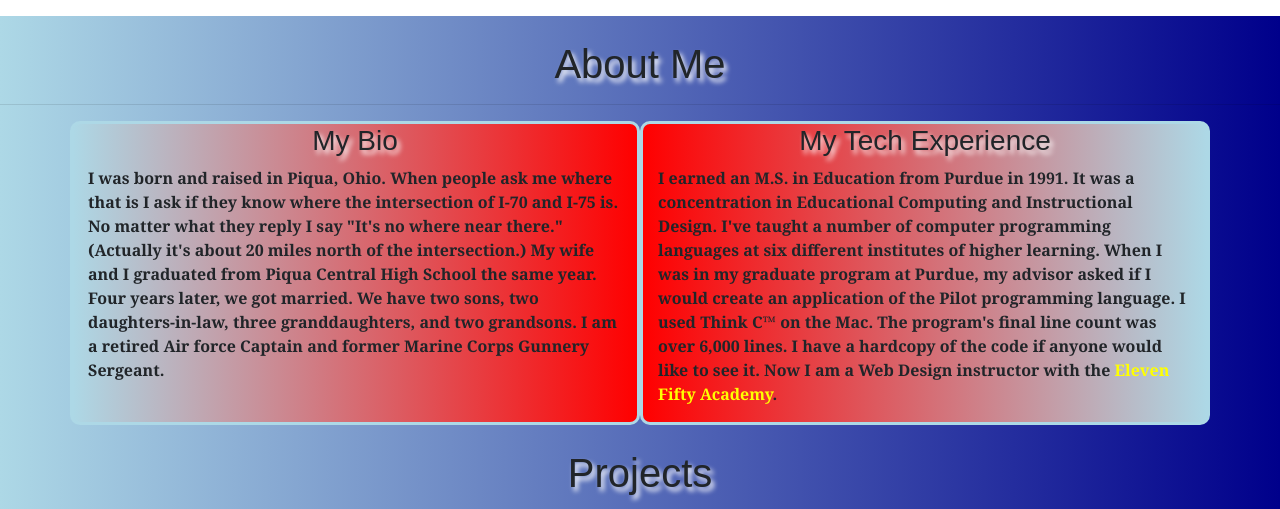
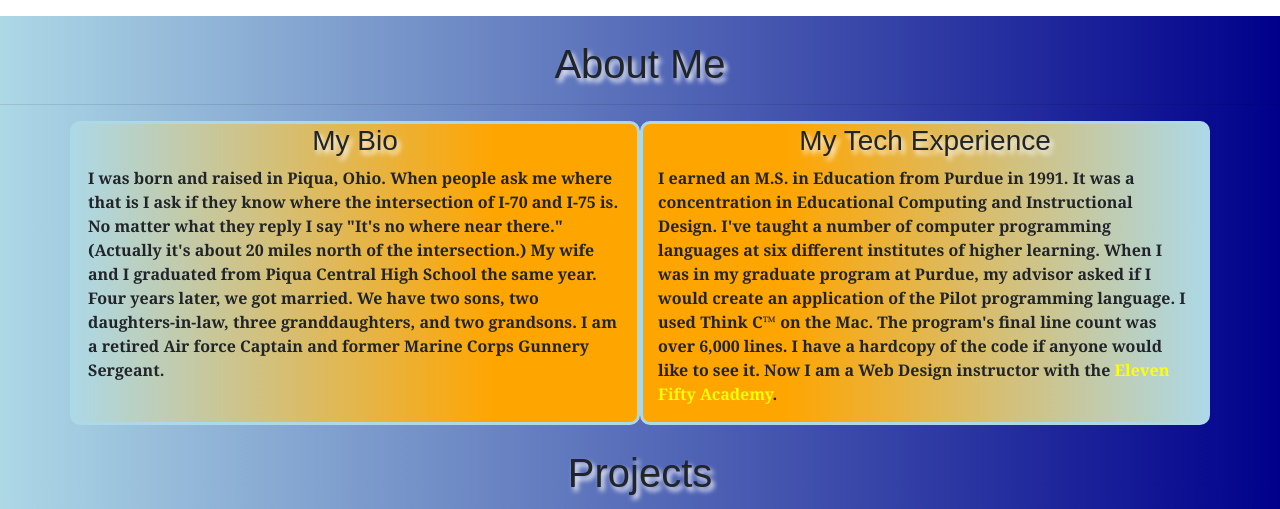
Before and after one commit to EFATeacherBob/EFATeacherBob.github.io, a plain HTML site: page index.html in a window 1280 px wide. Shown: the part 1040-1549 px from the top of the page. Drawn offline with nearby package versions, Linux system fonts and the light colour scheme.

Commit message:
March26-20

```diff
--- a/css/about.css
+++ b/css/about.css
@@ -29,9 +29,9 @@ h3 {
 }
 
 #myBio {
-    background-image: linear-gradient(to right,lightblue 0%,red 100%);
+    background-image: linear-gradient(to right,lightblue 0%,orange 75%);
 }
 
 #myTech {
-    background-image: linear-gradient(to left,lightblue 0%,red 100%);
+    background-image: linear-gradient(to left,lightblue 0%,orange 75%);
 }
--- a/index.html
+++ b/index.html
@@ -110,7 +110,7 @@
             <div class="netflixTV">
                     <video class="my-video video-left" autoplay muted loop playsinline><source src="https://assets.nflxext.com/ffe/siteui/acquisition/ourStory/fuji/desktop/video-tv.m4v" type="video/mp4"></video>
                 </div>
-          <img class="card-img-top" src="./assets/RedNetflix.PNG" alt="Card image cap">
+          <img class="card-img-top" src="./assets/RedNetflix.png" alt="Card image cap">
           <div class="card-body card-margin">
             <h5 class="card-title">NETFLIX Clone</h5>
             <p class="card-text">The assignment was to duplicate the NETFLIX signup home page.
```
